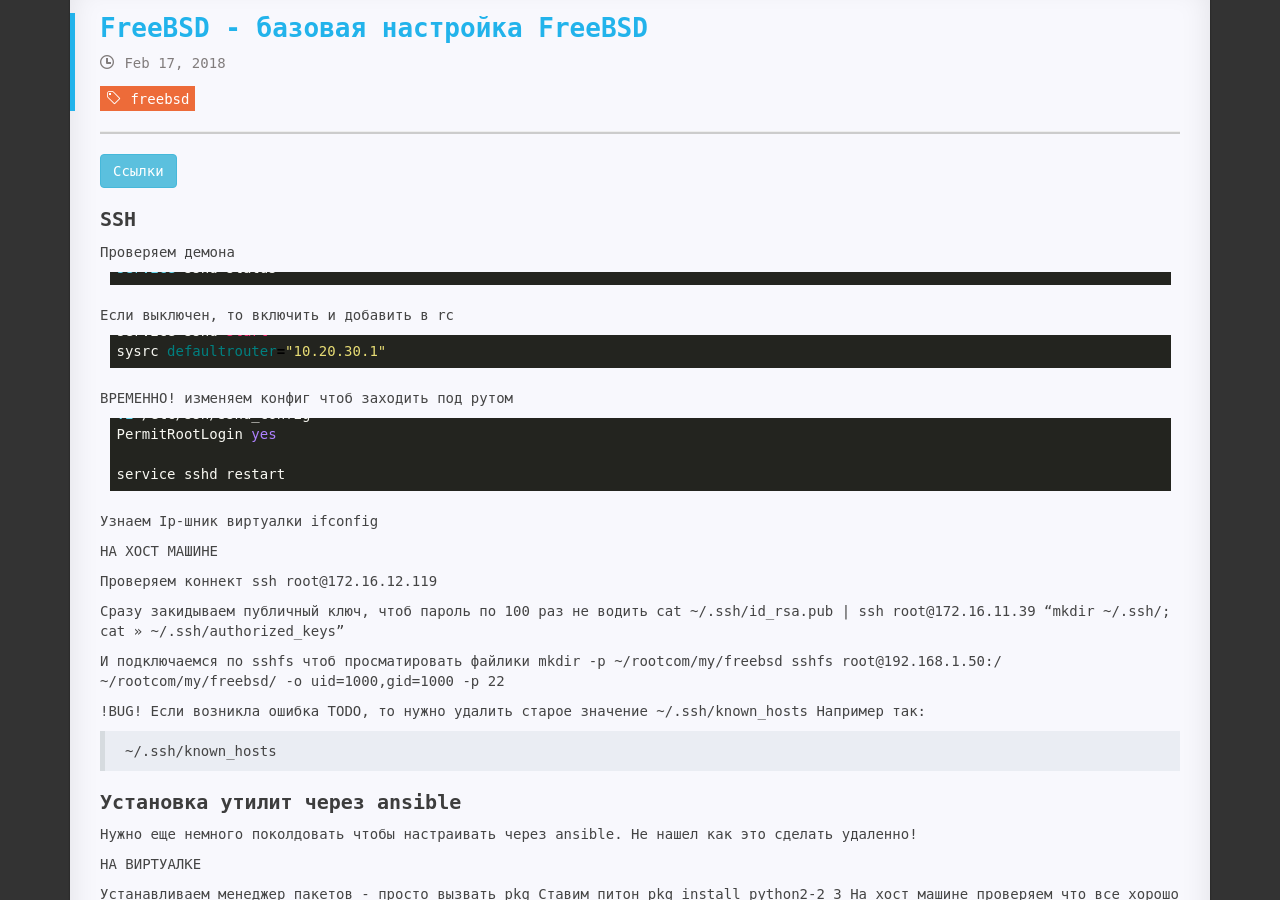
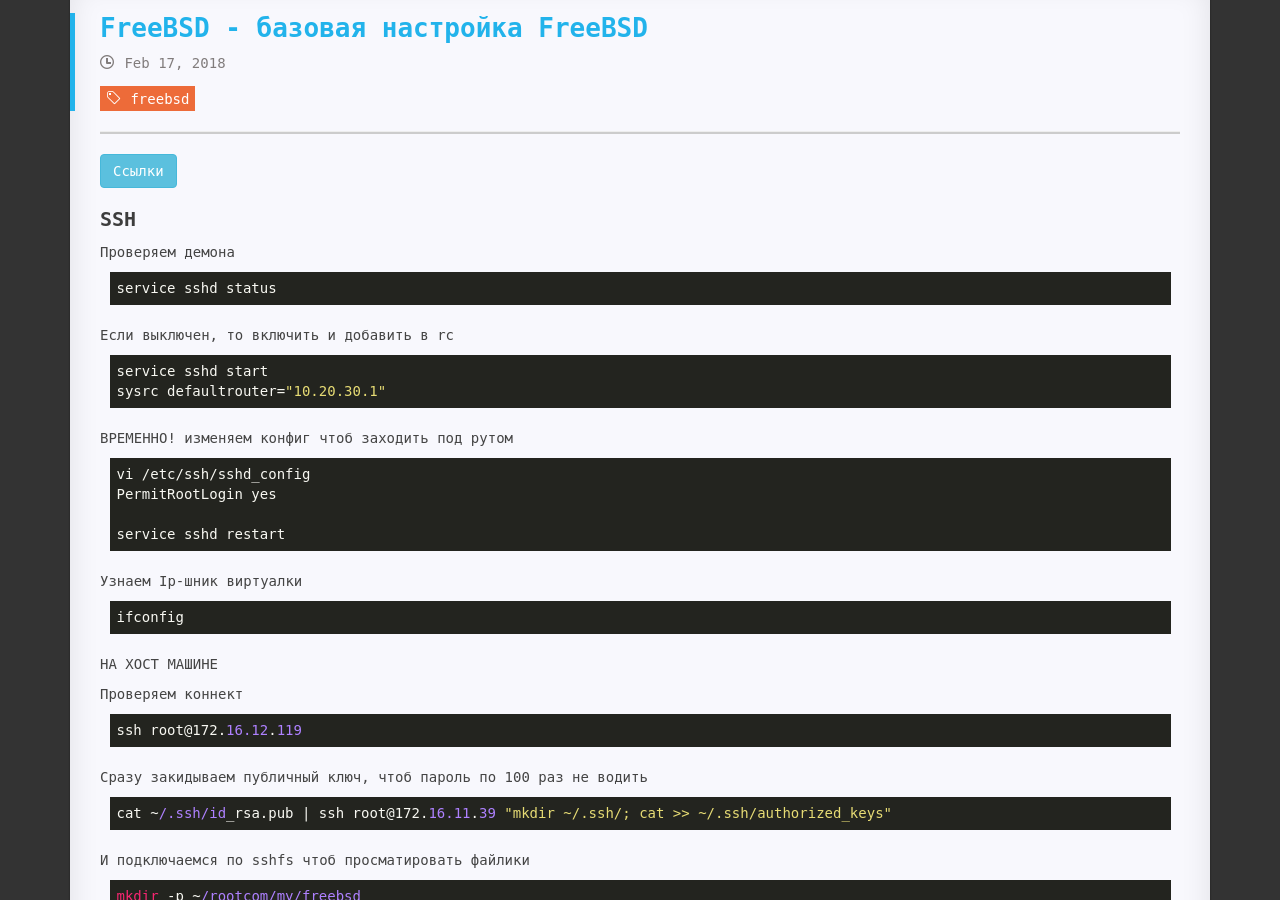
Before and after one commit to Avis20/avis20.github.io, a Jekyll site: the page built from _posts/2018-02-17-freebsd-settings.md, in a window 1280 px wide and 900 px high, scrolled down 199 px. Built offline with Jekyll 4.4.1, drawn with Linux system fonts in a browser that asks for light colours; some of the changed text lies outside the part shown.

````diff
--- a/_posts/2018-02-17-freebsd-settings.md
+++ b/_posts/2018-02-17-freebsd-settings.md
@@ -13,43 +13,53 @@ reference:
 ## SSH
 
 Проверяем демона
-```bash
+<pre><code class="bash">
 service sshd status
-```
+</code></pre>
 
 Если выключен, то включить и добавить в rc
-```bash
+<pre><code class="bash">
 service sshd start
 sysrc defaultrouter="10.20.30.1"
-```
+</code></pre>
 
 ВРЕМЕННО! изменяем конфиг чтоб заходить под рутом
-```bash
+<pre><code class="bash">
 vi /etc/ssh/sshd_config
 PermitRootLogin yes
 
 service sshd restart
-```
+</code></pre>
 
 Узнаем Ip-шник виртуалки
+<pre><code class="perl">
 ifconfig
+</code></pre>
 
 НА ХОСТ МАШИНЕ
 
 Проверяем коннект
+<pre><code class="perl">
 ssh root@172.16.12.119
+</code></pre>
 
 Сразу закидываем публичный ключ, чтоб пароль по 100 раз не водить
+<pre><code class="perl">
 cat ~/.ssh/id_rsa.pub | ssh root@172.16.11.39 "mkdir ~/.ssh/; cat >> ~/.ssh/authorized_keys"
+</code></pre>
 
 И подключаемся по sshfs чтоб просматировать файлики
+<pre><code class="perl">
 mkdir -p ~/rootcom/my/freebsd
 sshfs root@192.168.1.50:/ ~/rootcom/my/freebsd/ -o uid=1000,gid=1000 -p 22
+</code></pre>
 
 !BUG!
 Если возникла ошибка TODO, то нужно удалить старое значение ~/.ssh/known_hosts
 Например так:
+<pre><code class="perl">
 > ~/.ssh/known_hosts
+</code></pre>
 
 Установка утилит через ansible
 ------------------------------------------------------------------
````
